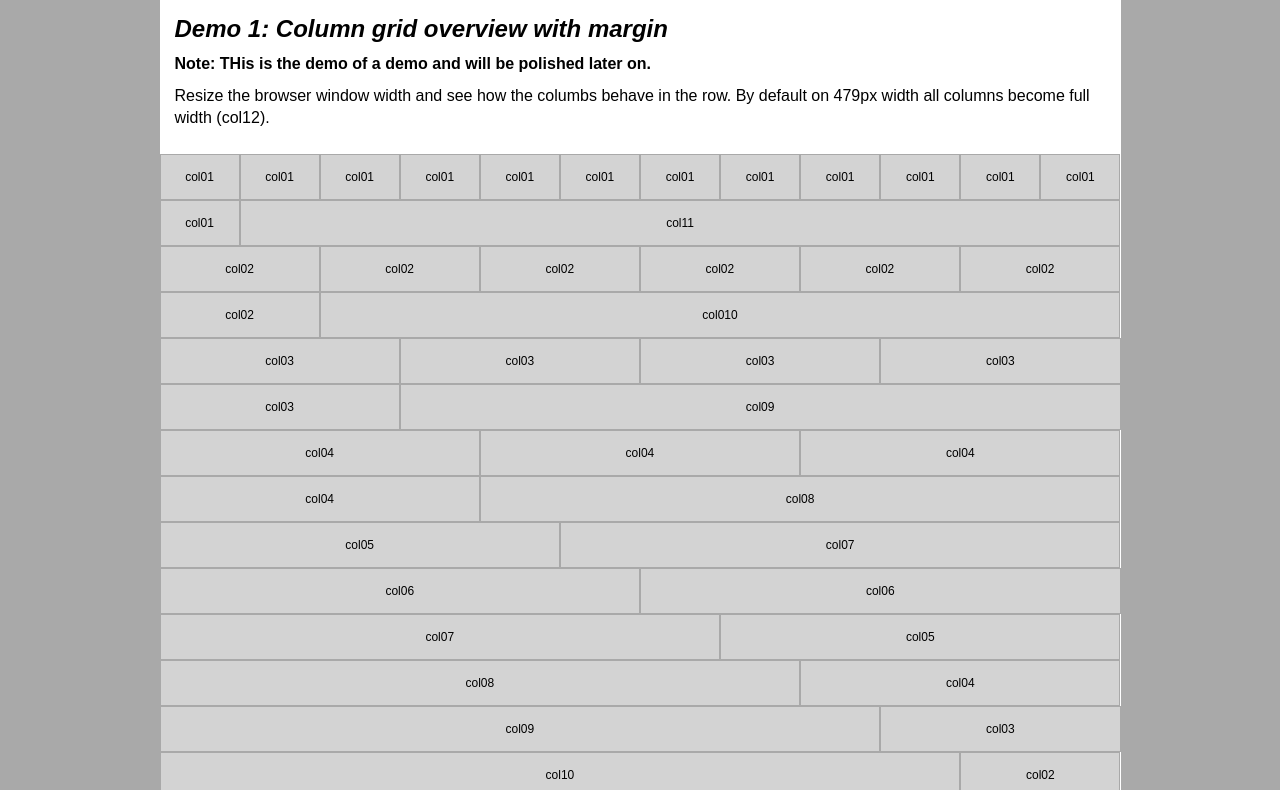
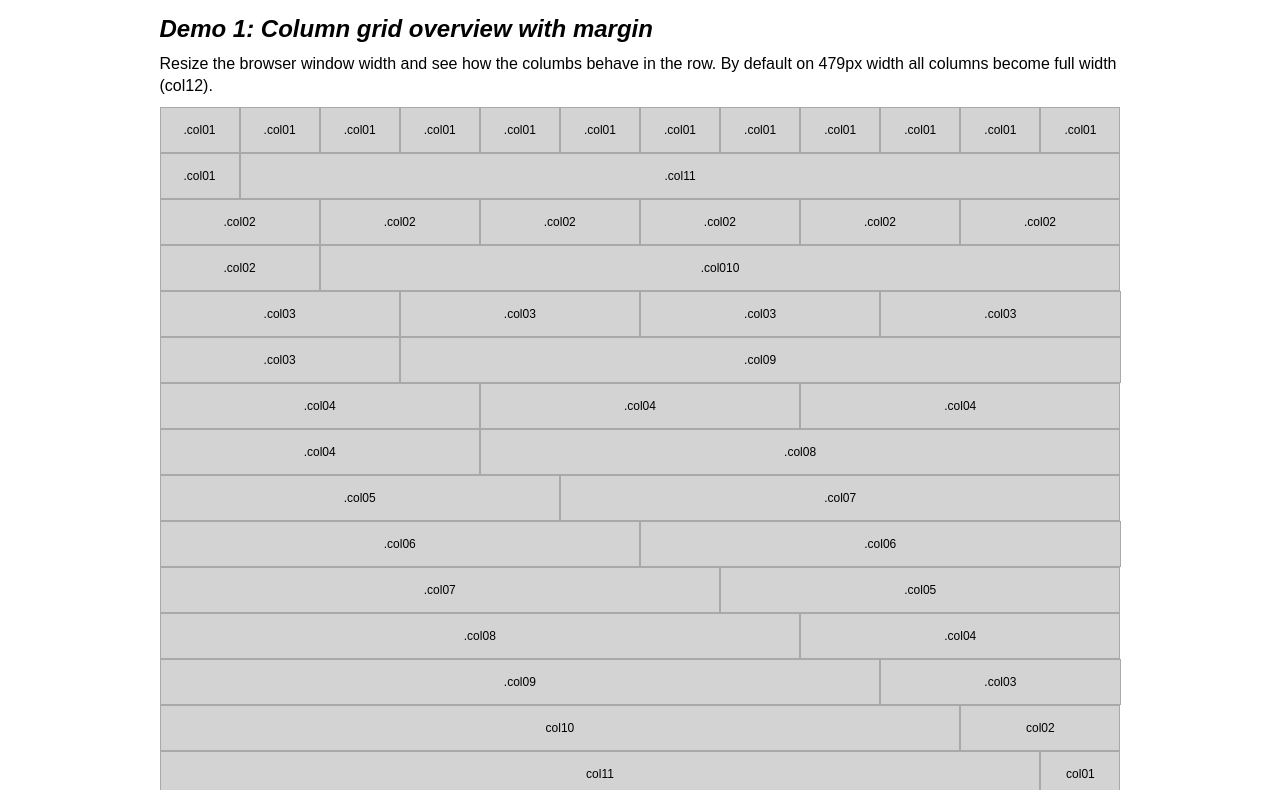
Before and after one commit to acrylian/zenponsive, a plain HTML site: page demos/index.html in a window 1280 px wide. Shown: the part 147-937 px from the top of the page. Drawn offline with Linux system fonts and the light colour scheme.

Commit message:
Some small updates

```diff
--- a/demos/index.html
+++ b/demos/index.html
@@ -21,17 +21,19 @@
 	<div id="sizingnote767">Width > 767px</div>
 	<div id="sizingnote479">Width > 479px</div>
 
-
-<div id="wrapper">
+	<div id="wrapper">
+		<ul id="nav">
+			<li>Demo 1</li>
+			<li><a href="columns-overriding.html">Demo 2</a></li>
+			<li><a href="columns-nested.html">Demo 3</a></li>
+			<li><a href="https://github.com/acrylian/zenponsive">Info & Download on GitHub</a></li>
+			<li><a href="http://maltem.de">maltem.de</a></li>
+		</ul>
 
 	<div id="site" class="w960">
 
 			<div class="col12 clearfix">
-				<ul id="nav">
-					<li>Demo 1</li>
-					<li><a href="columns-overriding.html">Demo 2</a></li>
-					<li><a href="columns-nested.html">Demo 3</a></li>
-				</ul>
+
 				<h1>Zenponsive - A responsive CSS framework<br />
 				<em>with (Zenphoto) gallery themes in mind</em></h1>
 
@@ -40,89 +42,89 @@
 
 
 		<div class="overviewwrapper clearfix demo1">
+
 			<div class="col12 info">
 				<h2>Demo 1: Column grid overview with margin</h2>
-				<p><strong>Note: THis is the demo of a demo and will be polished later on.</strong></p>
 				<p>Resize the browser window width and see how the columbs behave in the row. By default on 479px width all columns become full width (col12).</p>
 			</div>
 
 			<div class="clearfix"><!-- wrapper div that clears the float so the elements act like a row -->
-				<div class="col01"><h3>col01</h3></div>
-				<div class="col01"><h3>col01</h3></div>
-				<div class="col01"><h3>col01</h3></div>
-				<div class="col01"><h3>col01</h3></div>
-				<div class="col01"><h3>col01</h3></div>
-				<div class="col01"><h3>col01</h3></div>
-				<div class="col01"><h3>col01</h3></div>
-				<div class="col01"><h3>col01</h3></div>
-				<div class="col01"><h3>col01</h3></div>
-				<div class="col01"><h3>col01</h3></div>
-				<div class="col01"><h3>col01</h3></div>
-				<div class="col01"><h3>col01</h3></div>
+				<div class="col01"><h3>.col01</h3></div>
+				<div class="col01"><h3>.col01</h3></div>
+				<div class="col01"><h3>.col01</h3></div>
+				<div class="col01"><h3>.col01</h3></div>
+				<div class="col01"><h3>.col01</h3></div>
+				<div class="col01"><h3>.col01</h3></div>
+				<div class="col01"><h3>.col01</h3></div>
+				<div class="col01"><h3>.col01</h3></div>
+				<div class="col01"><h3>.col01</h3></div>
+				<div class="col01"><h3>.col01</h3></div>
+				<div class="col01"><h3>.col01</h3></div>
+				<div class="col01"><h3>.col01</h3></div>
 			</div>
 
 			<div class="clearfix">
-				<div class="col01"><h3>col01</h3></div>
-				<div class="col11"><h3>col11</h3></div>
+				<div class="col01"><h3>.col01</h3></div>
+				<div class="col11"><h3>.col11</h3></div>
 			</div>
 
 			<div class="clearfix">
-				<div class="col02"><h3>col02</h3></div>
-				<div class="col02"><h3>col02</h3></div>
-				<div class="col02"><h3>col02</h3></div>
-				<div class="col02"><h3>col02</h3></div>
-				<div class="col02"><h3>col02</h3></div>
-				<div class="col02"><h3>col02</h3></div>
+				<div class="col02"><h3>.col02</h3></div>
+				<div class="col02"><h3>.col02</h3></div>
+				<div class="col02"><h3>.col02</h3></div>
+				<div class="col02"><h3>.col02</h3></div>
+				<div class="col02"><h3>.col02</h3></div>
+				<div class="col02"><h3>.col02</h3></div>
 			</div>
 
-			<div class="col02"><h3>col02</h3></div>
-			<div class="col10"><h3>col010</h3></div>
+			<div class="col02"><h3>.col02</h3></div>
+			<div class="col10"><h3>.col010</h3></div>
 
 			<div class="clearfix">
-				<div class="col03"><h3>col03</h3></div>
-				<div class="col03"><h3>col03</h3></div>
-				<div class="col03"><h3>col03</h3></div>
-				<div class="col03"><h3>col03</h3></div>
+				<div class="col03"><h3>.col03</h3></div>
+				<div class="col03"><h3>.col03</h3></div>
+				<div class="col03"><h3>.col03</h3></div>
+				<div class="col03"><h3>.col03</h3></div>
 			</div>
 
 			<div class="clearfix">
-				<div class="col03"><h3>col03</h3></div>
-				<div class="col09"><h3>col09</h3></div>
+				<div class="col03"><h3>.col03</h3></div>
+				<div class="col09"><h3>.col09</h3></div>
 			</div>
 
 			<div class="clearfix">
-				<div class="col04"><h3>col04</h3></div>
-				<div class="col04"><h3>col04</h3></div>
-				<div class="col04"><h3>col04</h3></div>
+				<div class="col04"><h3>.col04</h3></div>
+				<div class="col04"><h3>.col04</h3></div>
+				<div class="col04"><h3>.col04</h3></div>
 			</div>
 
 			<div class="clearfix">
-				<div class="col04"><h3>col04</h3></div>
-				<div class="col08"><h3>col08</h3></div>
+				<div class="col04"><h3>.col04</h3></div>
+				<div class="col08"><h3>.col08</h3></div>
 			</div>
 
 			<div class="clearfix">
-				<div class="col05"><h3>col05</h3></div>
-				<div class="col07"><h3>col07</h3></div>
+				<div class="col05"><h3>.col05</h3></div>
+				<div class="col07"><h3>.col07</h3></div>
 			</div>
 			<div class="clearfix">
-				<div class="col06"><h3>col06</h3></div>
-				<div class="col06"><h3>col06</h3></div>
+				<div class="col06"><h3>.col06</h3></div>
+				<div class="col06"><h3>.col06</h3></div>
 			</div>
 
 			<div class="clearfix">
-				<div class="col07"><h3>col07</h3></div>
-				<div class="col05"><h3>col05</h3></div>
+				<div class="col07"><h3>.col07</h3></div>
+				<div class="col05"><h3>.col05</h3></div>
 			</div>
 
 			<div class="clearfix">
-				<div class="col08"><h3>col08</h3></div>
-				<div class="col04"><h3>col04</h3></div>
+				<div class="col08"><h3>.col08</h3></div>
+				<div class="col04"><h3>.col04</h3></div>
 			</div>
 
 			<div class="clearfix">
-				<div class="col09"><h3>col09</h3></div>
-				<div class="col03"><h3>col03</h3></div>
+				<div class="col09"><h3>.col09</h3></div>
+				<div class="col03"><h3>.col03</h3></div>
 			</div>
 
 			<div class="clearfix">
@@ -136,7 +138,7 @@
 			</div>
 
 			<div class="clearfix">
-				<div class="col12"><h3>col12</h3></div>
+				<div class="col12"><h3>.col12</h3></div>
 			</div>
 
 
--- a/demos/zenponsive-custom.css
+++ b/demos/zenponsive-custom.css
@@ -1,7 +1,7 @@
 /* Example of a custom CSS file */
 
 body {
-background-color: darkgray;
+background-color: white;
 }
 
 #site {
@@ -46,7 +46,7 @@ border-bottom: 1px dashed black !important;
 }
 
 .info {
-padding: 0 15px 15px 15px !important;
+padding: 0 !important;
 }
 
 p {
@@ -57,9 +57,18 @@ line-height: 22px;
 margin-bottom: 10px;
 }
 
+.info ul {
+margin: 0 0px 10px 30px;
+}
+
+.info ul li {
+margin-bottom: 10px;
+}
+
 .nested p {
 padding: 0.5em;
 }
+
 ul#nav {
 text-align: center;
 padding: 10px 0 10px 0;
--- a/zenponsive.css
+++ b/zenponsive.css
@@ -1,6 +1,6 @@
 /*
 * Zenponsive CSS Framework
-* @author Malte Müller - www.maltem.de
+* @author Malte Müller - www.maltem.de / https://github.com/acrylian/zenponsive
 * @Licence: GPL v2 or later - http://www.gnu.org/licenses/gpl-2.0.html
 */
 
```
Also changed, not shown: demos/columns-nested.html (+21 -19 lines), demos/columns-overriding.html (+29 -7 lines), 1 other file.
